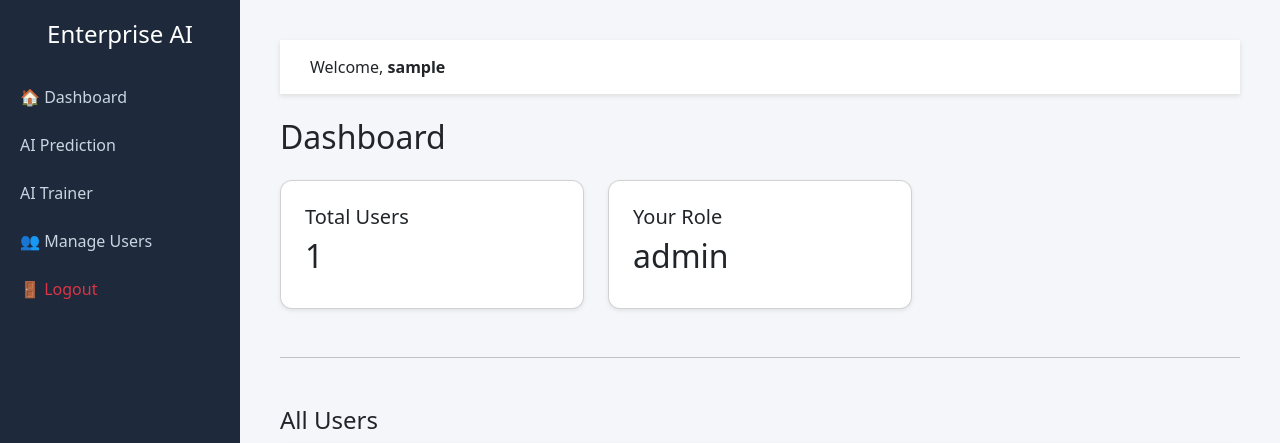
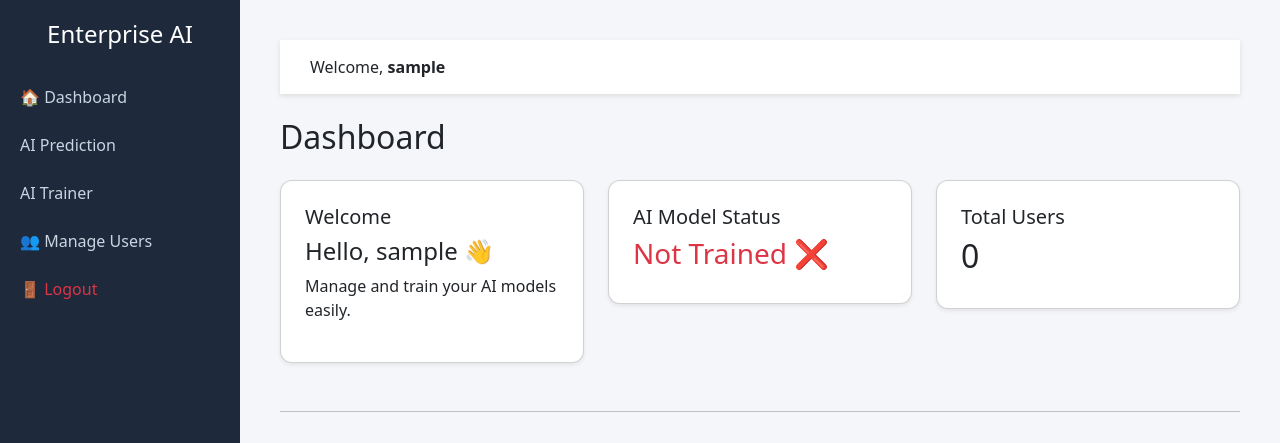
Before and after one commit to abdulkalam0217/enterprise-ai-platform, a Flask app: page /dashboard in a window 1280 px wide. Shown: the top 443 px of the page. Run offline with Flask 3, Linux system fonts and the light colour scheme; the visitor is signed in with stand-in values (Sample User, id 1); data that the repository does not hold is empty.

Commit message:
Upgraded dashboard with analytics and tracking

```diff
--- a/app.py
+++ b/app.py
@@ -161,10 +161,22 @@ def dashboard():
     if "user" not in session:
         return redirect(url_for("login"))
 
-    return render_template("dashboard.html",
-                           user=session["user"],
-                           role=session["role"])
+    connection = get_db_connection()
+    cur = connection.cursor()
+    cur.execute("SELECT id, email, role FROM users")
+    users = cur.fetchall()
+    cur.close()
+    connection.close()
 
+    model_exists = os.path.exists("model.pkl")
+
+    return render_template(
+        "dashboard.html",
+        user=session["user"],
+        role=session["role"],
+        users=users,
+        model_status=model_exists
+    )
 @app.route("/logout")
 def logout():
     session.clear()
--- a/templates/dashboard.html
+++ b/templates/dashboard.html
@@ -5,19 +5,38 @@
 <h2 class="mb-4">Dashboard</h2>
 
 <div class="row">
+
+    <!-- Welcome Card -->
+    <div class="col-md-4">
+        <div class="card p-4 shadow-sm">
+            <h5>Welcome</h5>
+            <h4>Hello, {{ user }} 👋</h4>
+            <p>Manage and train your AI models easily.</p>
+        </div>
+    </div>
+
+    <!-- Model Status -->
+    <div class="col-md-4">
+        <div class="card p-4 shadow-sm">
+            <h5>AI Model Status</h5>
+            {% if model_status %}
+                <h3 class="text-success">Trained ✅</h3>
+            {% else %}
+                <h3 class="text-danger">Not Trained ❌</h3>
+            {% endif %}
+        </div>
+    </div>
+
+    <!-- Total Users (Admin Only) -->
+    {% if role == "admin" %}
     <div class="col-md-4">
         <div class="card p-4 shadow-sm">
             <h5>Total Users</h5>
-            <h2>{{ users|length if users else 1 }}</h2>
+            <h2>{{ users|length }}</h2>
         </div>
     </div>
+    {% endif %}
 
-    <div class="col-md-4">
-        <div class="card p-4 shadow-sm">
-            <h5>Your Role</h5>
-            <h2>{{ role }}</h2>
-        </div>
-    </div>
 </div>
 
 {% if role == "admin" %}
@@ -37,7 +56,7 @@
         <tr>
             <td>{{ u[0] }}</td>
             <td>{{ u[1] }}</td>
-            <td>{{ u[3] }}</td>
+            <td>{{ u[2] }}</td>
         </tr>
         {% endfor %}
     </tbody>
```
